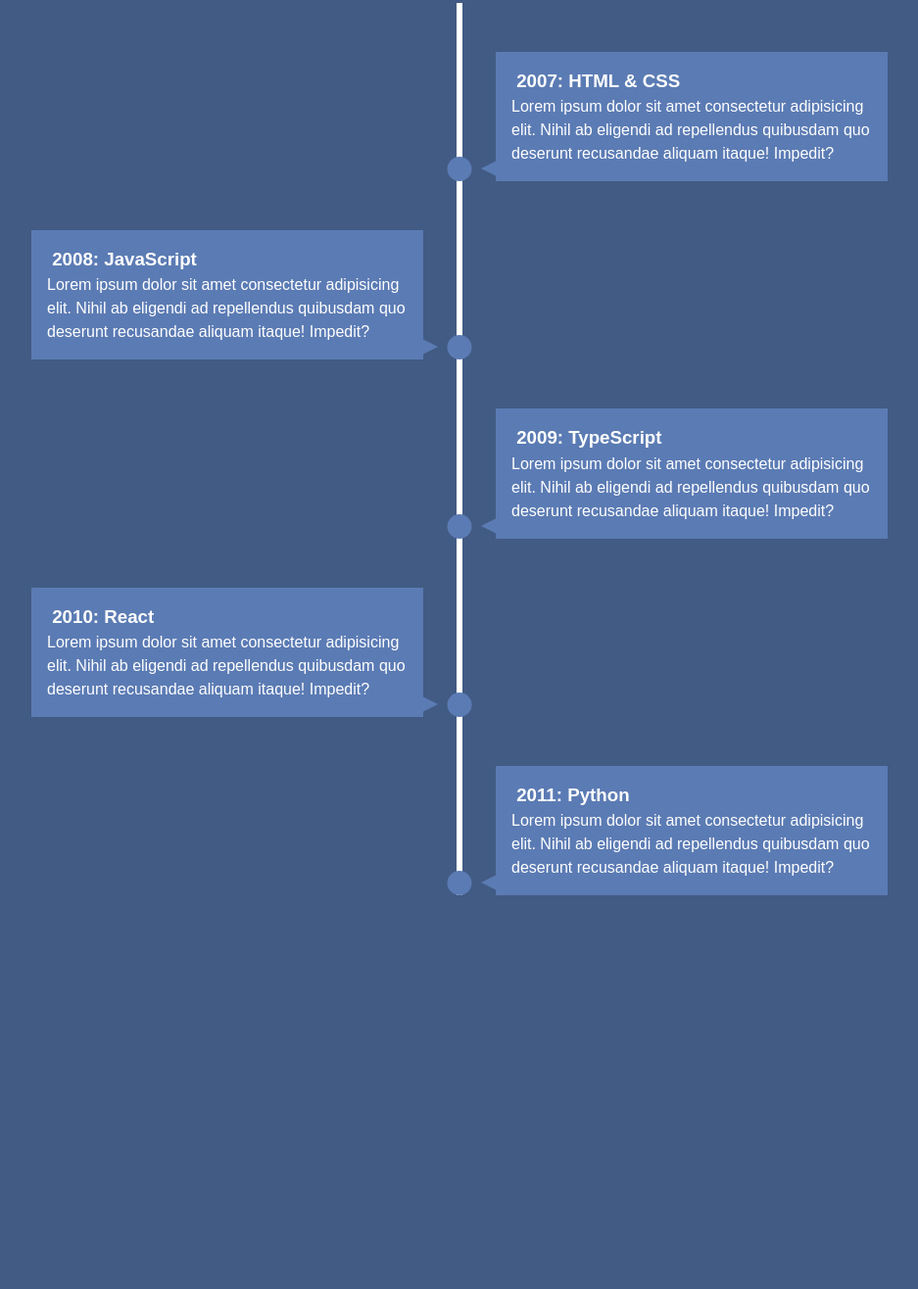
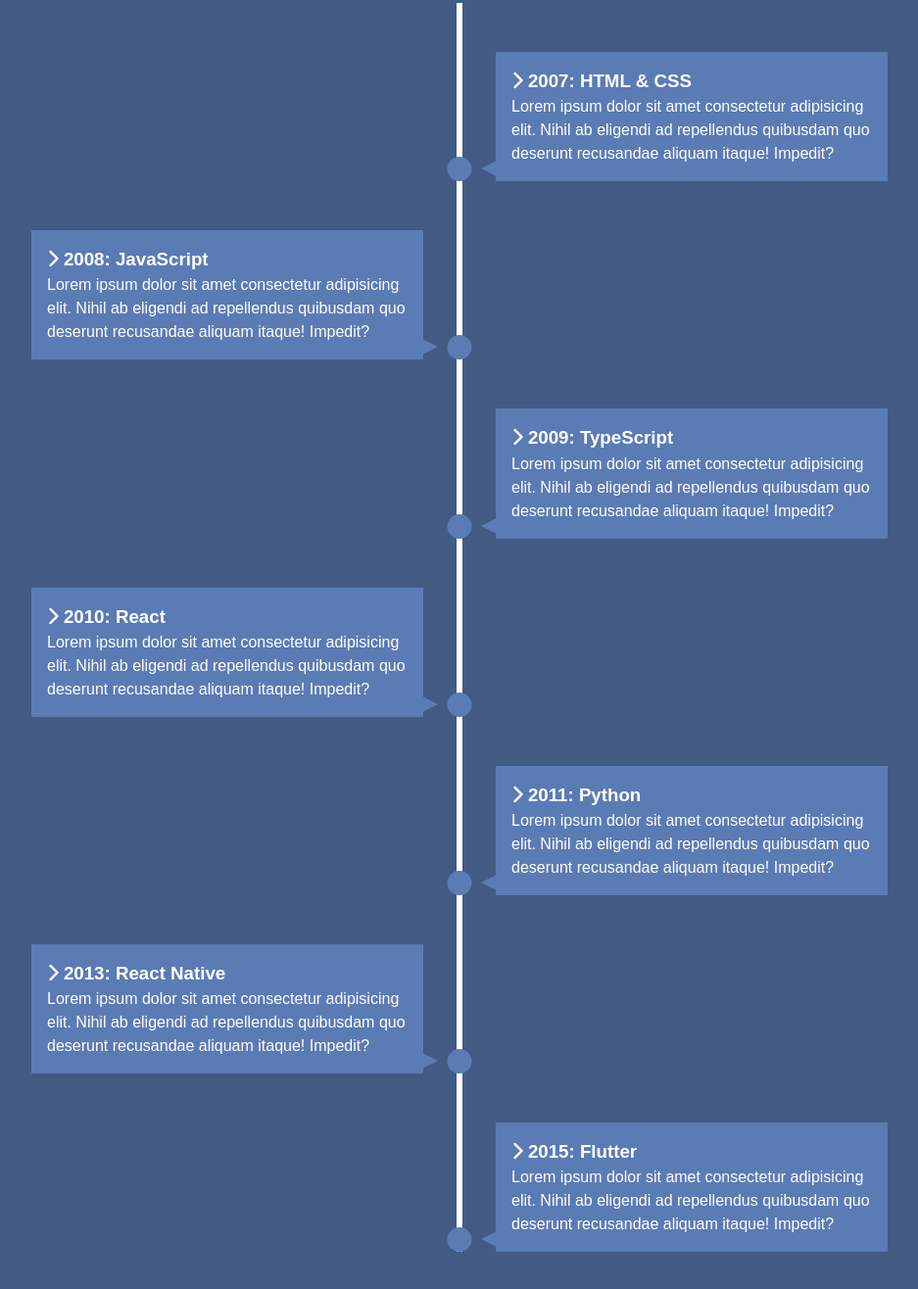
Before and after one commit to Rian-Shl/Knowledge-Timeline, a plain HTML site: page index.html in a window 1280 px wide. Shown: the part 258-1574 px from the top of the page at 98% size, without its empty margins (171-1108 px from the left). Before the commit the page ends 1272 px from the top, so only its background shows below. Drawn offline with Linux system fonts and the light colour scheme.

Commit message:
added more options

```diff
--- a/index.html
+++ b/index.html
@@ -27,7 +27,7 @@
         <ul>
             <li>
                 <div>
-                    <h3><i class="fas fa-chevron-rigth"></i>
+                    <h3><i class="fas fa-chevron-right"></i>
                         2007: HTML & CSS
                     </h3>
                     <p>Lorem ipsum dolor sit amet consectetur adipisicing elit. Nihil ab eligendi ad repellendus
@@ -36,7 +36,7 @@
             </li>
             <li>
                 <div>
-                    <h3><i class="fas fa-chevron-rigth"></i>
+                    <h3><i class="fas fa-chevron-right"></i>
                         2008: JavaScript
                     </h3>
                     <p>Lorem ipsum dolor sit amet consectetur adipisicing elit. Nihil ab eligendi ad repellendus
@@ -45,7 +45,7 @@
             </li>
             <li>
                 <div>
-                    <h3><i class="fas fa-chevron-rigth"></i>
+                    <h3><i class="fas fa-chevron-right"></i>
                         2009: TypeScript
                     </h3>
                     <p>Lorem ipsum dolor sit amet consectetur adipisicing elit. Nihil ab eligendi ad repellendus
@@ -54,7 +54,7 @@
             </li>
             <li>
                 <div>
-                    <h3><i class="fas fa-chevron-rigth"></i>
+                    <h3><i class="fas fa-chevron-right"></i>
                         2010: React
                     </h3>
                     <p>Lorem ipsum dolor sit amet consectetur adipisicing elit. Nihil ab eligendi ad repellendus
@@ -63,8 +63,26 @@
             </li>
             <li>
                 <div>
-                    <h3><i class="fas fa-chevron-rigth"></i>
+                    <h3><i class="fas fa-chevron-right"></i>
                         2011: Python
+                    </h3>
+                    <p>Lorem ipsum dolor sit amet consectetur adipisicing elit. Nihil ab eligendi ad repellendus
+                        quibusdam quo deserunt recusandae aliquam itaque! Impedit?</p>
+                </div>
+            </li>
+            <li>
+                <div>
+                    <h3><i class="fas fa-chevron-right"></i>
+                        2013: React Native
+                    </h3>
+                    <p>Lorem ipsum dolor sit amet consectetur adipisicing elit. Nihil ab eligendi ad repellendus
+                        quibusdam quo deserunt recusandae aliquam itaque! Impedit?</p>
+                </div>
+            </li>
+            <li>
+                <div>
+                    <h3><i class="fas fa-chevron-right"></i>
+                        2015: Flutter
                     </h3>
                     <p>Lorem ipsum dolor sit amet consectetur adipisicing elit. Nihil ab eligendi ad repellendus
                         quibusdam quo deserunt recusandae aliquam itaque! Impedit?</p>
```
